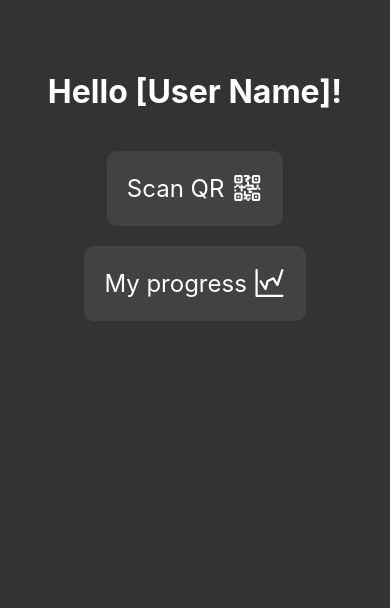
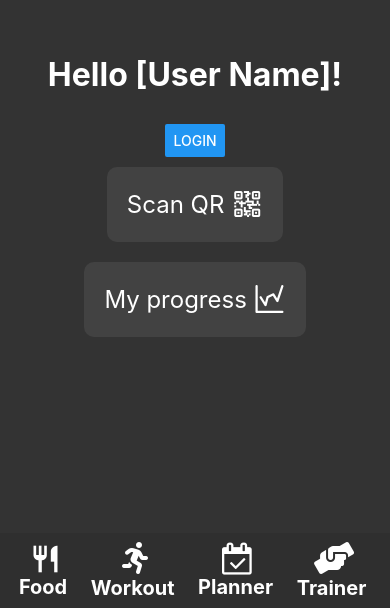
Before and after one commit to ZephyrSV/LauraGymApp, a React Native app: screen /Home in a window 390 px wide. Shown: the part 236-844 px from the top of the page. Built offline with nearby package versions, Linux system fonts and the light colour scheme.

Commit message:
added footer.js

```diff
--- a/App.js
+++ b/App.js
@@ -9,6 +9,8 @@ import { createNativeStackNavigator } from '@react-navigation/native-stack';
 import HomeScreen from "./screens/HomeScreen";
 import QrCodeScreen from "./screens/QrCodeScreen";
 import DetailScreen from "./screens/DetailScreen";
+import LoginScreen from "./screens/LoginScreen";
+import Footer from "./components/Footer";
 
 
 const Stack = createNativeStackNavigator();
@@ -29,6 +31,9 @@ export default function App() {
             <Stack.Screen name="Home" component={HomeScreen} initialParams={{user: "[User Name]"}} options={{
                 headerShown: false,
             }}/>
+            <Stack.Screen name="Login" component={LoginScreen} options={{
+                headerShown: false,
+            }}/>
             <Stack.Screen name="QrCode" component={QrCodeScreen} options={{
                 unmountOnBlur: true,
             }}/>
@@ -36,6 +41,8 @@ export default function App() {
 
             }} />
         </Stack.Navigator>
+          <Footer/>
       </NavigationContainer>
+
   );
 }
--- /dev/null
+++ b/components/Footer.js
@@ -0,0 +1,41 @@
+import {View} from "react-native";
+import {s} from "./styles";
+import React from "react";
+import IconButton from "./IconButton";
+
+export default function Footer() {
+    return (
+        <View style={[s.footer, s.elementRow]}>
+            <View/>
+            <IconButton
+                icon={"silverware-fork-knife"}
+                label={"Food"}
+                OnPress={() => alert("This feature is currently being developed")}
+                family={"MaterialCommunityIcons"} vertical={true}
+                textStyle={[s.text, s.footer_text]}
+            />
+            <IconButton
+                icon={"running"}
+                label={"Workout"}
+                OnPress={() => alert("This feature is currently being developed")}
+                family={"FontAwesome5"} vertical={true}
+                textStyle={[s.text, s.footer_text]}
+            />
+            <IconButton
+                icon={"calendar-check-o"}
+                label={"Planner"}
+                OnPress={() => alert("This feature is currently being developed")}
+                family={"FontAwesome"} vertical={true}
+                textStyle={[s.text, s.footer_text]}
+            />
+            <IconButton
+                icon={"hands-helping"}
+                label={"Trainer"}
+                OnPress={() => alert("This feature is currently being developed")}
+                family={"FontAwesome5"} vertical={true}
+                textStyle={[s.text, s.footer_text]}
+            />
+            <View/>
+        </View>
+    );
+}
--- a/components/IconButton.js
+++ b/components/IconButton.js
@@ -1,13 +1,45 @@
-import {styles} from "./styles";
-import {AntDesign} from "@expo/vector-icons";
+import {s} from "./styles";
+import {AntDesign, MaterialCommunityIcons, FontAwesome5, FontAwesome} from "@expo/vector-icons";
 import {Pressable, Text, View} from "react-native";
 
-export default function IconButton ({ icon, label, OnPress}) {
+/**
+ * Returns a button with an icon (based on family) and a label, with a vertical or horizontal layout and an onPress function
+ * @param icon {string} - The name of the icon
+ * @param family {('AntDesign'|'MaterialCommunityIcons'|'FontAwesome5'|'FontAwesome')} - The name of the icon family
+ * @param label {string} - The label of the button
+ * @param OnPress {function} - The function to be called when the button is pressed
+ * @param vertical {boolean} - Whether the button should be vertical or horizontal
+ * @param textStyle {object} - The style of the text
+ * @returns {JSX.Element}
+ */
+export default function IconButton ({ icon, family="AntDesign", label, OnPress, vertical=false, textStyle=s.text}) {
+    function getIcon(){
+        switch (family) {
+            case "AntDesign":
+                return <AntDesign name={icon} size={32} color="#fff"/>
+            case "MaterialCommunityIcons":
+                return <MaterialCommunityIcons name={icon} size={32} color="#fff"/>
+            case "FontAwesome5":
+                return <FontAwesome5 name={icon} size={32} color="#fff"/>
+            case "FontAwesome":
+                return <FontAwesome name={icon} size={32} color="#fff"/>
+            default:
+                return <AntDesign name={icon} size={32} color="#fff"/>
+        }
+    }
+    if (vertical)
+        return (
+            <Pressable style={[s.elementColumn]} onPress={OnPress}>
+                {getIcon()}
+                {label !== undefined ? <Text style={textStyle}>{label} </Text>: null}
+            </Pressable>
+        )
+    else
     return (
-        <Pressable style={[styles.element, styles.button]} onPress={OnPress}>
-            <View style={styles.elementRow}>
-                {label !== undefined ? <Text style={[styles.text]}>{label} </Text>: null}
-                <AntDesign name={icon} size={32} color="#fff"/>
+        <Pressable style={[s.element, s.button]} onPress={OnPress}>
+            <View style={s.elementRow}>
+                {label !== undefined ? <Text style={textStyle}>{label} </Text>: null}
+                {getIcon()}
             </View>
         </Pressable>
     )
--- a/components/WorkoutStopWatch.js
+++ b/components/WorkoutStopWatch.js
@@ -1,9 +1,9 @@
 import React, {useState} from 'react';
-import { StyleSheet, Text, View } from 'react-native';
+import { View } from 'react-native';
 import { Stopwatch } from 'react-native-stopwatch-timer';
 
 import IconButton from "./IconButton";
-import {styles} from "./styles";
+import {s} from "./styles";
 export default function WorkoutStopWatch() {
     const [stopWatchState, setStopWatchState] = useState(2);
     const toggleStopWatch = () => {
@@ -14,7 +14,7 @@ export default function WorkoutStopWatch() {
     }
 
     return (
-        <View style={styles.elementRow}>
+        <View style={s.elementRow}>
             <Stopwatch
                 msecs={false}
                 start={stopWatchState===1}
--- a/components/styles.js
+++ b/components/styles.js
@@ -1,5 +1,5 @@
 import { StyleSheet } from 'react-native';
-export const styles = StyleSheet.create({
+export const s = StyleSheet.create({
     container: {
         flex: 1,
         backgroundColor : '#333333',
@@ -16,6 +16,11 @@ export const styles = StyleSheet.create({
         alignItems: 'center',
         justifyContent: 'space-between',
     },
+    elementColumn: {
+        flexDirection: 'column',
+        alignItems: 'center',
+        justifyContent: 'space-between',
+    },
     text: {
         color: '#fff',
         fontSize: 24,
@@ -28,4 +33,18 @@ export const styles = StyleSheet.create({
     button : {
         backgroundColor: '#424242',
     },
+    footer: {
+        position: 'absolute',
+        bottom: 0,
+        width: '100%',
+        height: 75,
+        backgroundColor: '#2f2f2f',
+        alignItems: 'center',
+        justifyContent: 'space-between',
+    },
+    footer_text: {
+        color: '#fff',
+        fontSize: 20,
+        fontWeight: 'bold',
+    },
 })
--- a/screens/DetailScreen.js
+++ b/screens/DetailScreen.js
@@ -1,5 +1,5 @@
-import {styles} from "../components/styles";
-import {View, Text, Image, Platform} from "react-native";
+import {s} from "../components/styles";
+import {View, Text, Image} from "react-native";
 import WorkoutStopWatch from "../components/WorkoutStopWatch";
 import IconButton from "../components/IconButton";
 import { captureRef } from 'react-native-view-shot';
@@ -24,11 +24,11 @@ export default function DetailScreen({route, navigation}) {
     }
 
     return (
-        <View style={styles.container}>
-            <View ref={imageRef} style={{backgroundColor:styles.container.backgroundColor}} collapsable={false}>
-                <View style={styles.elementRow}>
-                    <Text style={[styles.text, styles.textTitle]}>{machine.display}</Text>
-                    <View style={[styles.element,{backgroundColor:"#555"}]}>
+        <View style={s.container}>
+            <View ref={imageRef} style={{backgroundColor:s.container.backgroundColor}} collapsable={false}>
+                <View style={s.elementRow}>
+                    <Text style={[s.text, s.textTitle]}>{machine.display}</Text>
+                    <View style={[s.element,{backgroundColor:"#555"}]}>
                         <Image source={machine.icon} style={{width: 100, height: 100}}/>
                     </View>
                 </View>
--- a/screens/HomeScreen.js
+++ b/screens/HomeScreen.js
@@ -1,16 +1,17 @@
-import {View,Text} from "react-native";
+import {View, Text, Button} from "react-native";
 import {StatusBar} from "expo-status-bar";
 
-import {styles} from "../components/styles";
+import {s} from "../components/styles";
 import IconButton from "../components/IconButton";
 export default function HomeScreen({route, navigation}) {
     return (
-        <View style={styles.container}>
-            <View style={styles.element}>
-                <Text style={[styles.text,styles.textTitle]}>
+        <View style={s.container}>
+            <View style={s.element}>
+                <Text style={[s.text,s.textTitle]}>
                     Hello {route.params.user}!
                 </Text>
             </View>
+            <Button title="Login" onPress={() => navigation.navigate("Login")}/>
             <IconButton icon="qrcode" label="Scan QR" OnPress={() => navigation.navigate("QrCode")}/>
             <IconButton icon="linechart" label="My progress" OnPress={() => alert("This feature is currently being developed")}/>
             <StatusBar style="light" />
--- /dev/null
+++ b/screens/LoginScreen.js
@@ -0,0 +1,31 @@
+import {useState} from "react";
+import {TextInput, View, Text } from "react-native";
+import {s} from "../components/styles";
+
+
+export default function LoginScreen(){
+    const [username, setUsername] = useState("");
+    const [password, setPassword] = useState("");
+
+    return (
+        <View style={s.container}>
+            <Text style={[s.text, s.textTitle]}>Login</Text>
+            <View style={s.element}>
+                <TextInput
+                    style={s.text}
+                    placeholder="Username"
+                    onChangeText={text => setUsername(text)}
+                    value={username}
+                />
+            </View>
+            <View style={s.element}>
+                <TextInput
+                    style={s.text}
+                    placeholder="Password"
+                    onChangeText={text => setPassword(text)}
+                    value={password}
+                />
+            </View>
+        </View>
+);
+}
--- a/screens/QrCodeScreen.js
+++ b/screens/QrCodeScreen.js
@@ -1,7 +1,7 @@
 import React, { useState, useEffect } from 'react';
 import { Text, View, StyleSheet} from 'react-native';
 import { BarCodeScanner } from 'expo-barcode-scanner';
-import {styles} from "../components/styles";
+import {s} from "../components/styles";
 
 import {machines} from "../components/DB";
 
@@ -35,7 +35,7 @@ export default function QrCodeScreen({route, navigation}) {
     }
 
     return (
-        <View style={styles.container}>
+        <View style={s.container}>
             {<BarCodeScanner
                 onBarCodeScanned={handleBarCodeScanned}
                 style={StyleSheet.absoluteFillObject}
```
